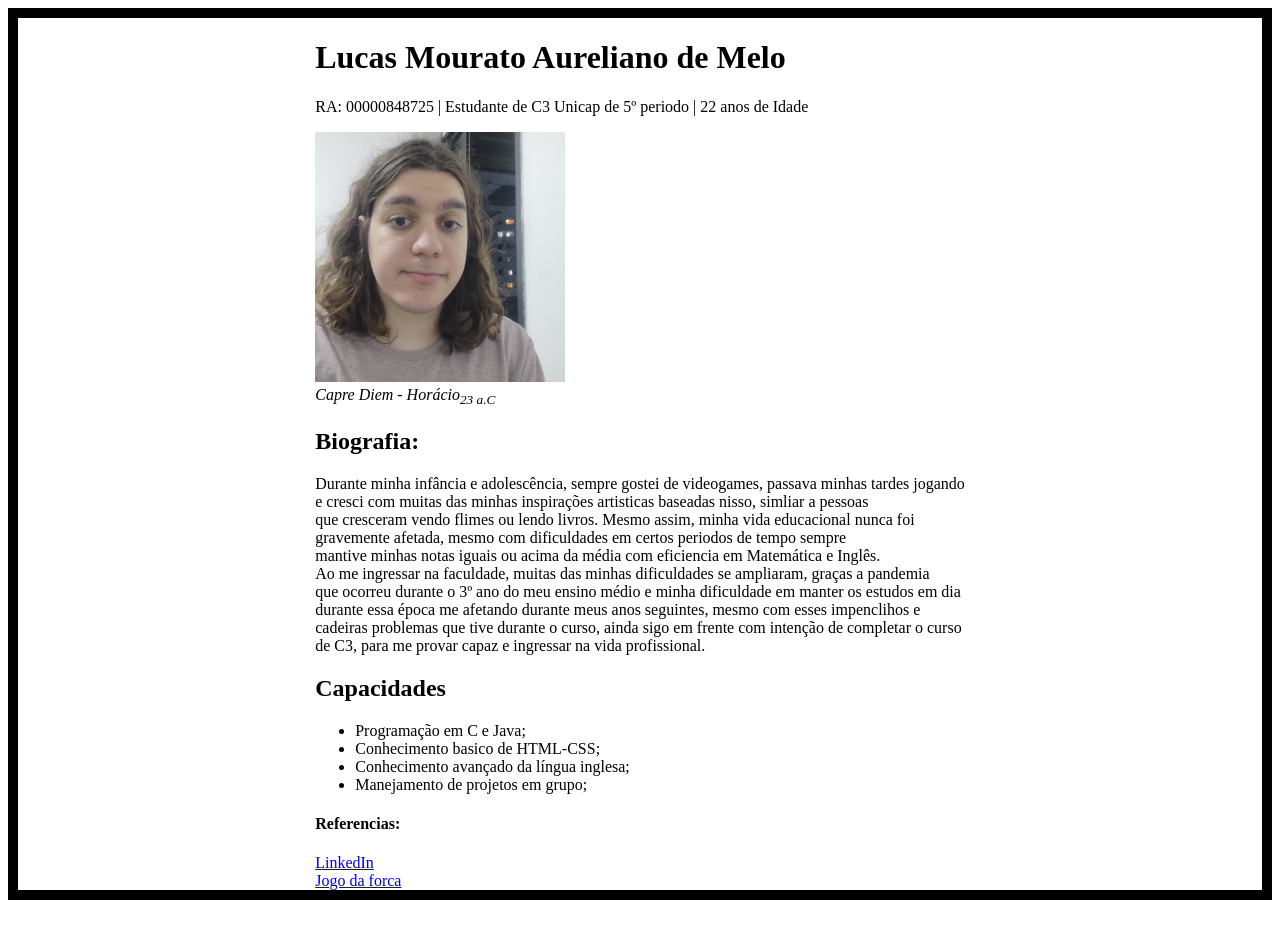
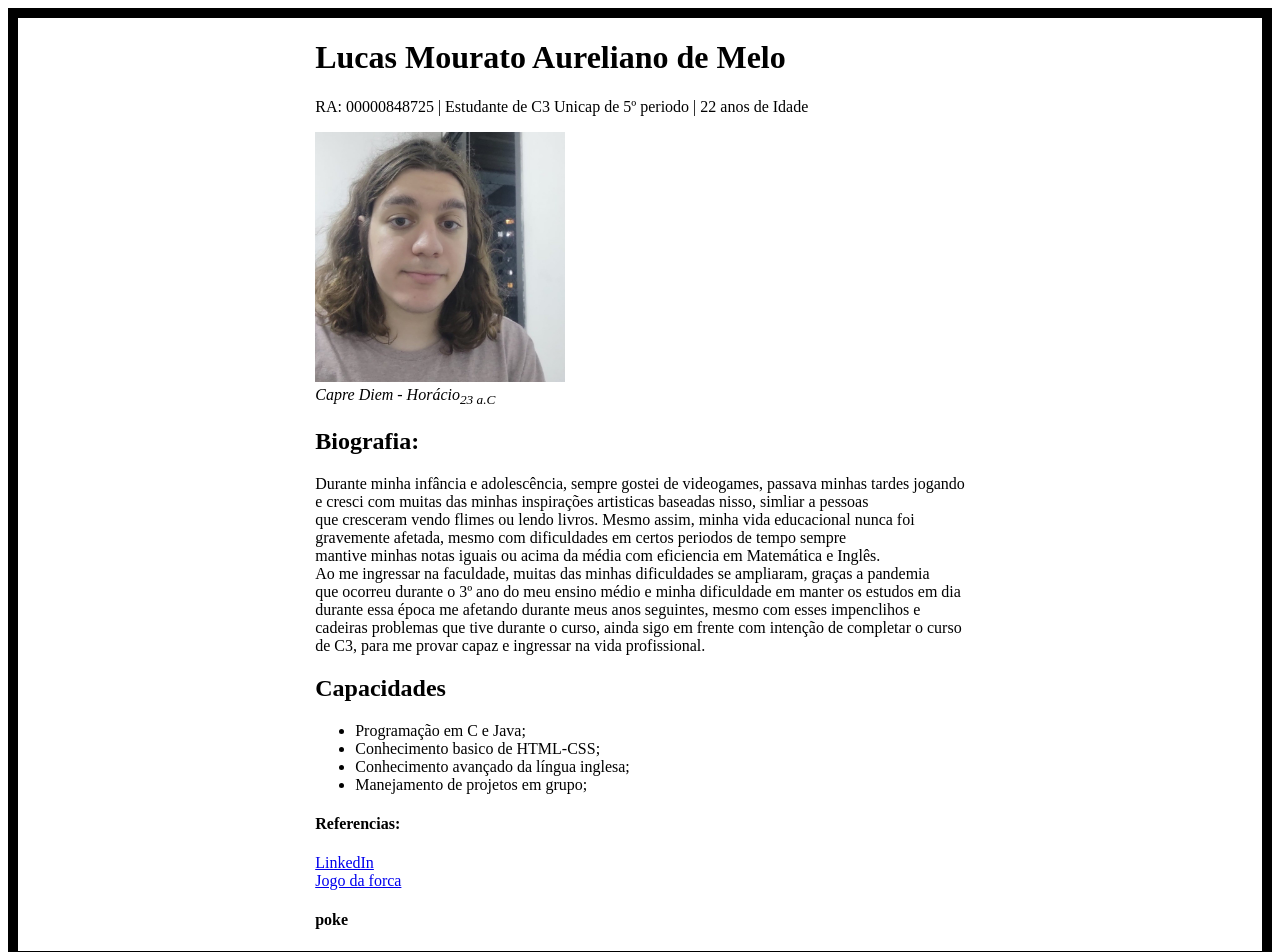
Before and after one commit to LucasMChave/programacao-em-web, a Next.js app in the folder ex01/: page / in a window 1280 px wide. Shown: the top 952 px of the page. Before the commit the page ends 908 px from the top, so only its background shows below. Built offline with nearby package versions, Linux system fonts and the light colour scheme.

Commit message:
testegit

```diff
--- a/ex01/app/page.js
+++ b/ex01/app/page.js
@@ -33,6 +33,7 @@ export default function Home() {
         <br/>
       </a>
       <Link href = "/jogodaforca" target="_blank">Jogo da forca</Link>
+    <h4>poke</h4>
     </div>
   );
 }
```
